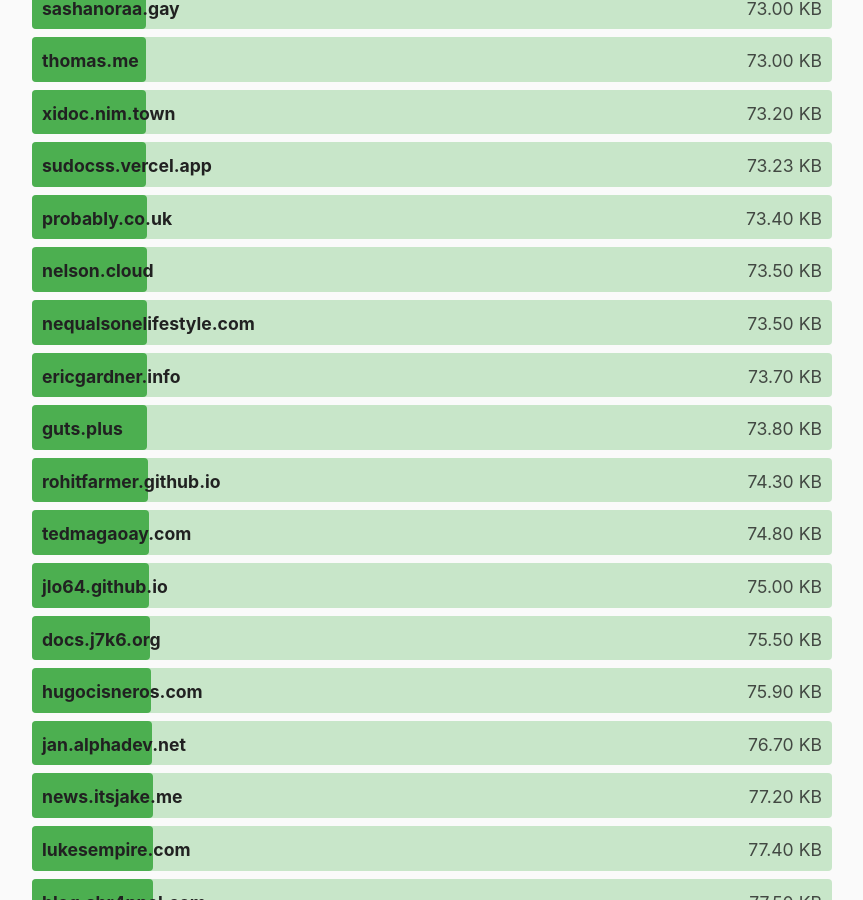
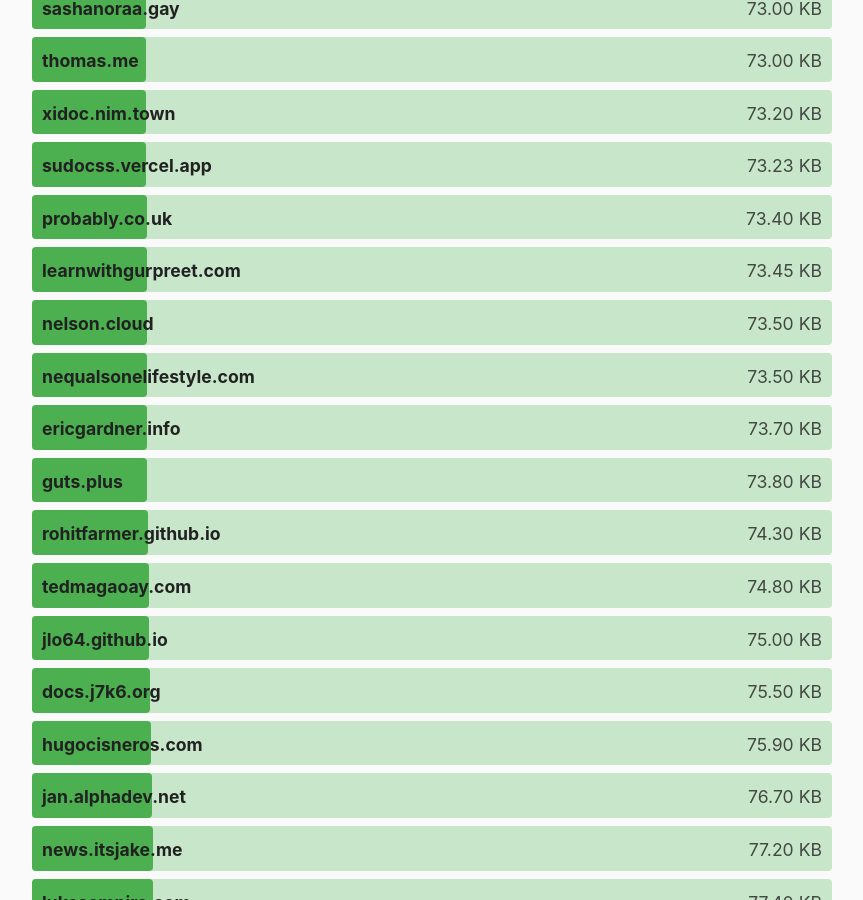
Before and after one commit to kevquirk/512kb.club, a Jekyll site: the page built from index.md, in a window 1280 px wide and 900 px high, scrolled down 20835 px. Shown: the whole window, without its empty margins (208-1071 px from the left). Built offline with Jekyll 4.4.1, drawn with Linux system fonts in a browser that asks for light colours.

Commit message:
add new site learnwithgurpreet.com
https://radar.cloudflare.com/scan/4ab3b36c-9ba9-4e48-bf6d-36246277f4aa/summary

```diff
--- a/_data/sites.yml
+++ b/_data/sites.yml
@@ -3,6 +3,11 @@
   size: 4.3
   last_checked: 2022-03-20
 
+- domain: learnwithgurpreet.com
+  url: https://www.learnwithgurpreet.com/
+  size: 73.45
+  last_checked: 2024-02-20
+
 - domain: 0xedward.io
   url: https://0xedward.io/
   size: 6.2
```
